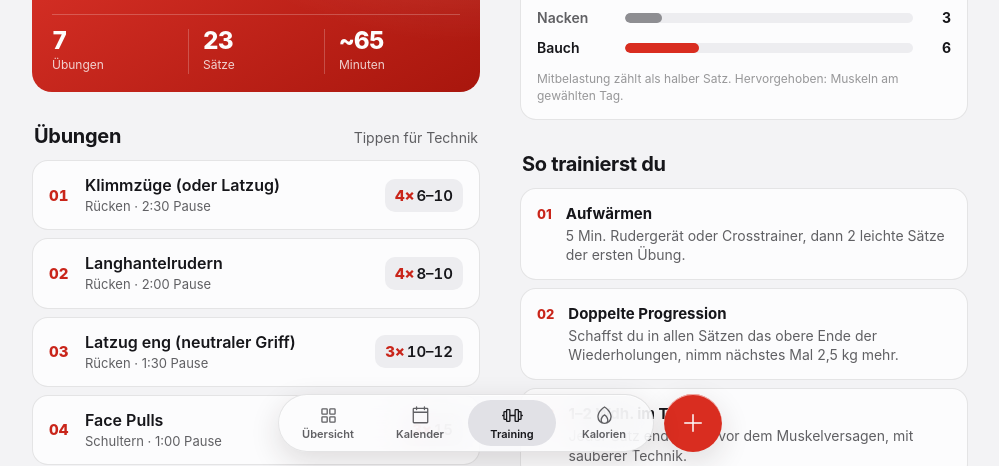
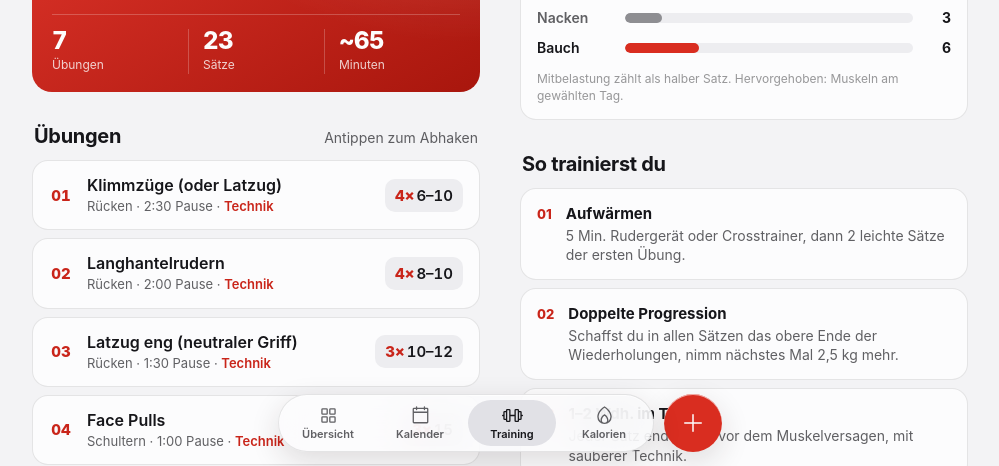
Before and after one commit to downberg/Studienkalender-Block-4, a plain HTML site: page training.html in a window 1280 px wide. Shown: the part 334-800 px from the top of the page, without its empty margins (140-1139 px from the left). Drawn offline with Linux system fonts and the light colour scheme.

Commit message:
Training: Übungen per Antippen abhaken (dezenter Rot-Ton)
Co-Authored-By: Claude Opus 5.5 <noreply@anthropic.com>
Claude-Session: https://claude.ai/code/session_01RudAXVqkhBd3mLpPVQHndr

```diff
--- a/style.css
+++ b/style.css
@@ -1010,31 +1010,35 @@ body::before {
 .tw-stats span { display: block; font-size: 12px; opacity: 0.8; margin-top: 4px; }
 
 .tw-list { list-style: none; margin: 0; padding: 0; display: flex; flex-direction: column; gap: 8px; }
-.tw-ex details {
+.tw-ex {
   background: var(--surface);
   border: 1px solid var(--line);
   border-radius: var(--radius-lg);
+  cursor: pointer;
+  user-select: none;
+  -webkit-user-select: none;
+  transition: background-color 200ms ease, border-color 200ms ease, transform 160ms var(--ease-out);
 }
-.tw-ex summary {
-  display: flex;
-  align-items: center;
-  gap: 14px;
-  padding: 14px 16px;
-  min-height: 64px;
-  cursor: pointer;
-  list-style: none;
-}
-.tw-ex summary::-webkit-details-marker { display: none; }
+.tw-ex:active { transform: scale(0.985); }
+.tw-ex .row1 { display: flex; align-items: center; gap: 14px; padding: 14px 16px; min-height: 64px; }
 .tw-ex .num {
   flex: 0 0 auto;
+  width: 24px;
+  display: grid; place-items: center;
   font-size: 15px; font-weight: 800;
   color: var(--accent);
   font-variant-numeric: tabular-nums;
-  width: 22px;
 }
+.tw-ex .num svg { width: 20px; height: 20px; }
 .tw-ex .body { flex: 1; min-width: 0; }
 .tw-ex .name { display: block; font-size: 16px; font-weight: 600; line-height: 1.25; }
 .tw-ex .meta { display: block; font-size: 13px; color: var(--text-2); margin-top: 2px; }
+.tw-ex .tip-btn {
+  color: var(--accent);
+  font-size: 13px; font-weight: 600;
+  padding: 4px 0; margin: -4px 0;
+  background: none;
+}
 .tw-ex .dose {
   flex: 0 0 auto;
   display: flex; align-items: baseline; gap: 2px;
@@ -1046,13 +1050,27 @@ body::before {
 }
 .tw-ex .dose b { color: var(--accent); font-weight: 800; }
 .tw-ex .tip {
-  margin: 0 16px 0 52px;
+  margin: -4px 16px 0 54px;
   padding: 0 0 14px;
   font-size: 14px;
   color: var(--text-2);
   line-height: 1.45;
 }
-.tw-ex details[open] summary .name { color: var(--accent); }
+.tw-ex .tip[hidden] { display: none; }
+
+/* Erledigt: dezenter Rot-Ton, Inhalt zurückgenommen */
+.tw-ex.done {
+  background: rgba(217, 45, 32, 0.07);
+  border-color: rgba(217, 45, 32, 0.20);
+}
+.tw-ex.done .name { color: var(--text-2); text-decoration: line-through; text-decoration-color: rgba(217, 45, 32, 0.45); }
+.tw-ex.done .meta { color: var(--text-3); }
+.tw-ex.done .dose { background: rgba(217, 45, 32, 0.08); color: var(--text-3); }
+.tw-ex.done .dose b { color: var(--text-3); }
+@media (prefers-color-scheme: dark) {
+  .tw-ex.done { background: rgba(255, 90, 80, 0.10); border-color: rgba(255, 90, 80, 0.22); }
+  .tw-ex.done .dose { background: rgba(255, 90, 80, 0.10); }
+}
 
 .tw-vol {
   background: var(--surface);
@@ -1088,6 +1106,5 @@ body::before {
   .tw-tile .d { font-size: 15px; }
 }
 @media (hover: hover) and (pointer: fine) {
-  .tw-tile:not([aria-pressed="true"]):hover, .tw-ex summary:hover { background: var(--surface-2); }
-  .tw-ex summary:hover { border-radius: var(--radius-lg); }
+  .tw-tile:not([aria-pressed="true"]):hover, .tw-ex:not(.done):hover { background: var(--surface-2); }
 }
--- a/training.html
+++ b/training.html
@@ -12,7 +12,7 @@
   <link rel="icon" href="favicon-32.png" sizes="32x32" type="image/png" />
   <link rel="apple-touch-icon" href="apple-touch-icon.png" />
   <link rel="manifest" href="manifest.webmanifest" />
-  <link rel="stylesheet" href="style.css?v=12" />
+  <link rel="stylesheet" href="style.css?v=13" />
 </head>
 <body>
   <main class="app page">
@@ -181,26 +181,65 @@
         </div>`;
     }
 
+    /* ---- Erledigt-Status: pro Datum die Namen der abgehakten Übungen ---- */
+    const DONE_KEY = "training_done_v2";
+    let done = (() => { try { return JSON.parse(localStorage.getItem(DONE_KEY)) || {}; } catch (e) { return {}; } })();
+    for (const k of Object.keys(done)) if (daysUntil(k) < -7) delete done[k];
+    const saveDone = () => { try { localStorage.setItem(DONE_KEY, JSON.stringify(done)); } catch (e) {} };
+    /* Datum des gewählten Wochentags in der aktuellen Woche (Mo–So) */
+    function dateForDow(dow) {
+      const d = new Date();
+      const mon = (d.getDay() + 6) % 7;
+      return toKey(new Date(d.getFullYear(), d.getMonth(), d.getDate() - mon + (dow + 6) % 7));
+    }
+
     function renderExercises() {
       const p = planFor(selected);
       const wrap = document.getElementById("exWrap");
       if (!p) { wrap.hidden = true; return; }
       wrap.hidden = false;
-      document.getElementById("exMeta").textContent = "Tippen für Technik";
-      document.getElementById("exList").innerHTML = p.exercises.map((x, i) => `
-        <li class="tw-ex">
-          <details>
-            <summary>
-              <span class="num">${String(i + 1).padStart(2, "0")}</span>
-              <span class="body">
-                <span class="name">${escapeHtml(x.name)}</span>
-                <span class="meta">${escapeHtml(Object.keys(x.hit)[0])} · ${x.rest} Pause</span>
-              </span>
-              <span class="dose"><b>${x.sets}×</b>${escapeHtml(x.reps)}</span>
-            </summary>
-            <p class="tip">${escapeHtml(x.tip)}</p>
-          </details>
-        </li>`).join("");
+      const key = dateForDow(p.dow);
+      const set = new Set(done[key] || []);
+      const n = p.exercises.filter((x) => set.has(x.name)).length;
+      document.getElementById("exMeta").textContent = n ? `${n} von ${p.exercises.length} erledigt` : "Antippen zum Abhaken";
+      const list = document.getElementById("exList");
+      list.innerHTML = p.exercises.map((x, i) => {
+        const on = set.has(x.name);
+        return `
+        <li class="tw-ex ${on ? "done" : ""}" role="checkbox" tabindex="0" aria-checked="${on}" data-name="${escapeAttr(x.name)}">
+          <div class="row1">
+            <span class="num">${on ? ICON.check : String(i + 1).padStart(2, "0")}</span>
+            <span class="body">
+              <span class="name">${escapeHtml(x.name)}</span>
+              <span class="meta">${escapeHtml(Object.keys(x.hit)[0])} · ${x.rest} Pause · <button class="tip-btn" aria-expanded="false">Technik</button></span>
+            </span>
+            <span class="dose"><b>${x.sets}×</b>${escapeHtml(x.reps)}</span>
+          </div>
+          <p class="tip" hidden>${escapeHtml(x.tip)}</p>
+        </li>`;
+      }).join("");
+
+      const toggle = (li) => {
+        const name = li.dataset.name;
+        if (set.has(name)) set.delete(name); else set.add(name);
+        done[key] = [...set];
+        saveDone();
+        renderExercises();
+        if (set.size === p.exercises.length) toast("Training erledigt 💪");
+      };
+      list.querySelectorAll(".tw-ex").forEach((li) => {
+        li.addEventListener("click", () => toggle(li));
+        li.addEventListener("keydown", (e) => {
+          if (e.target === li && (e.key === " " || e.key === "Enter")) { e.preventDefault(); toggle(li); }
+        });
+        const btn = li.querySelector(".tip-btn");
+        btn.addEventListener("click", (e) => {
+          e.stopPropagation();
+          const tip = li.querySelector(".tip");
+          tip.hidden = !tip.hidden;
+          btn.setAttribute("aria-expanded", String(!tip.hidden));
+        });
+      });
     }
 
     function renderVolume() {
```
